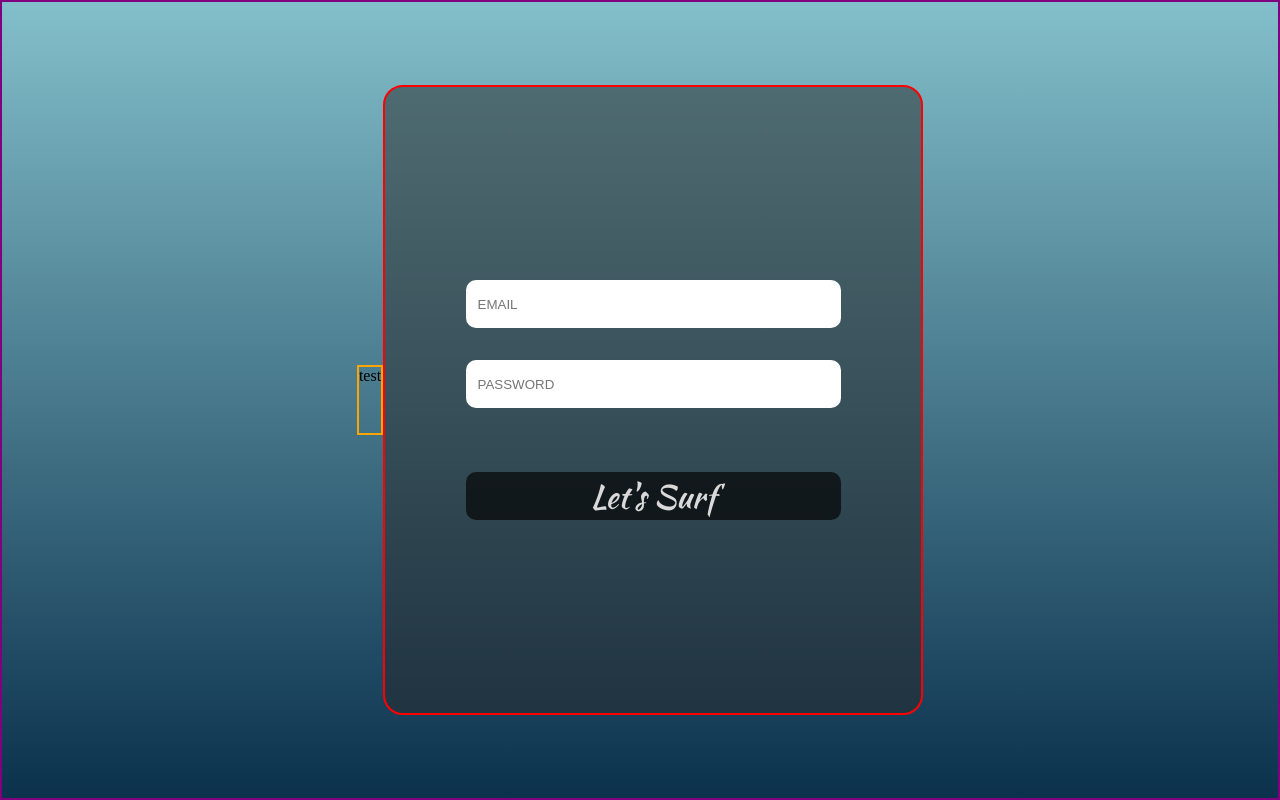
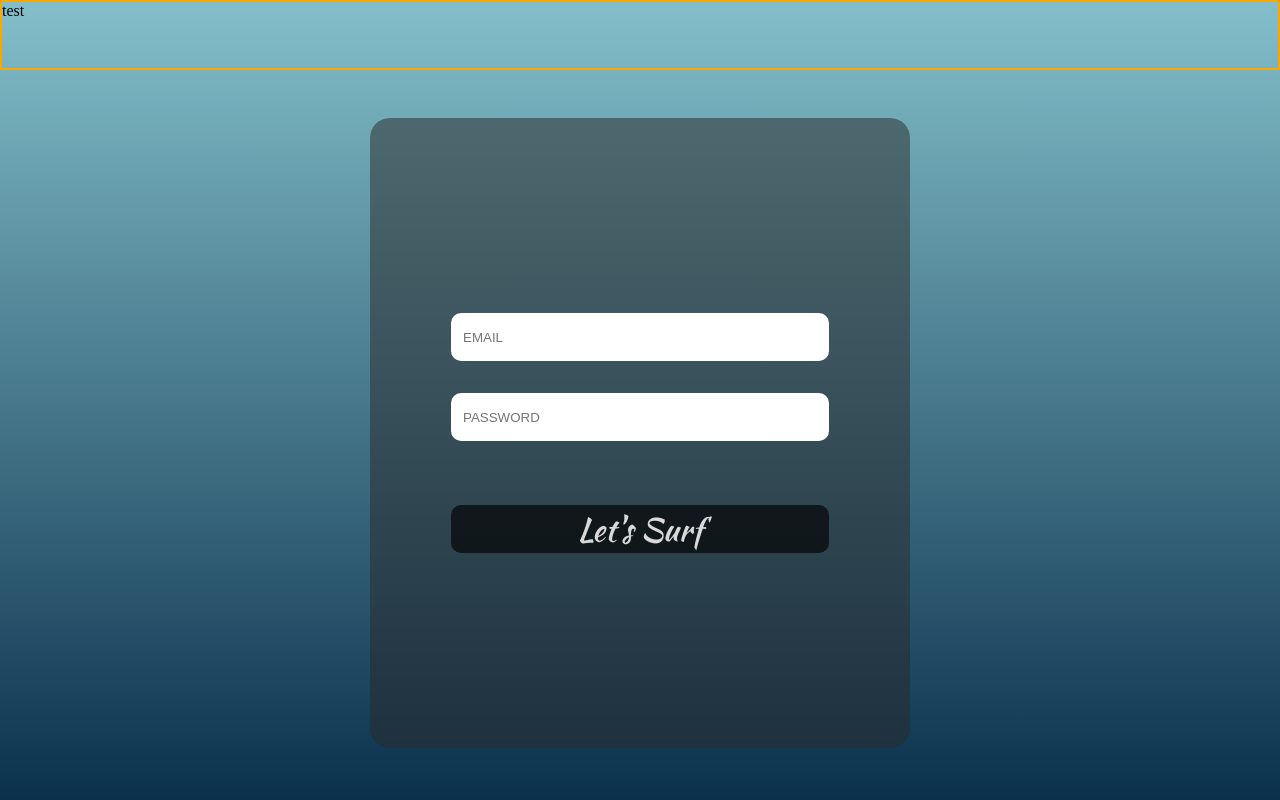
Before and after one commit to iliassJda/next-surf, a Next.js app: page /login in a window 1280 px wide. Built offline with nearby package versions, Linux system fonts and the light colour scheme.

Commit message:
login page modified

```diff
--- a/src/app/globals.css
+++ b/src/app/globals.css
@@ -11,7 +11,11 @@ body {
   min-height: 100svh;
 }
 
-body {
+.centerPage {
+  display: flex;
+  flex-direction: column;
+  /* justify-content: center; */
+  align-items: center;
 }
 
 * {
--- a/src/app/layout.tsx
+++ b/src/app/layout.tsx
@@ -28,7 +28,7 @@ export default function RootLayout({
 
       <body>
         <Navbar />
-        {children}
+        <div className="centerPage">{children}</div>
       </body>
     </html>
   );
--- a/src/app/login/login.module.css
+++ b/src/app/login/login.module.css
@@ -1,14 +1,19 @@
 body {
   max-width: 100vw;
   overflow-x: hidden;
-  display: flex;
+  /* border: solid purple 2px; */
+}
+
+.page {
+  /* border: solid purple 2px; */
+  padding-top: 3rem;
+  /* display: flex;
   justify-content: center;
-  align-items: center;
-  border: solid purple 2px;
+  align-items: center; */
 }
 
 .greyContainer {
-  border: solid red 2px;
+  /* border: solid red 2px; */
   background-color: hsla(0, 0%, 16%, 0.5);
   display: flex;
   justify-content: center;
--- a/src/app/login/page.tsx
+++ b/src/app/login/page.tsx
@@ -4,8 +4,10 @@ import Forum from "@/components/login/forum/forum";
 export default function Login() {
   return (
     <>
-      <div className={styles.greyContainer}>
-        <Forum />
+      <div className={styles.page}>
+        <div className={styles.greyContainer}>
+          <Forum />
+        </div>
       </div>
     </>
   );
--- a/src/components/navbar/navbar.module.css
+++ b/src/components/navbar/navbar.module.css
@@ -1,4 +1,5 @@
 .navContainer {
   height: 70px;
+  width: 100%;
   border: solid orange 2px;
 }
```
